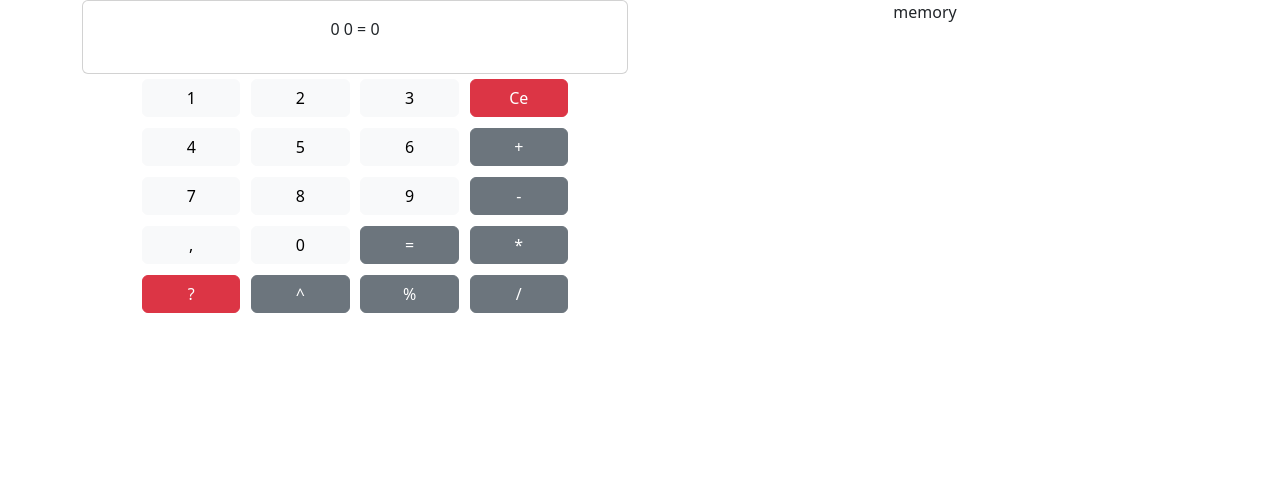
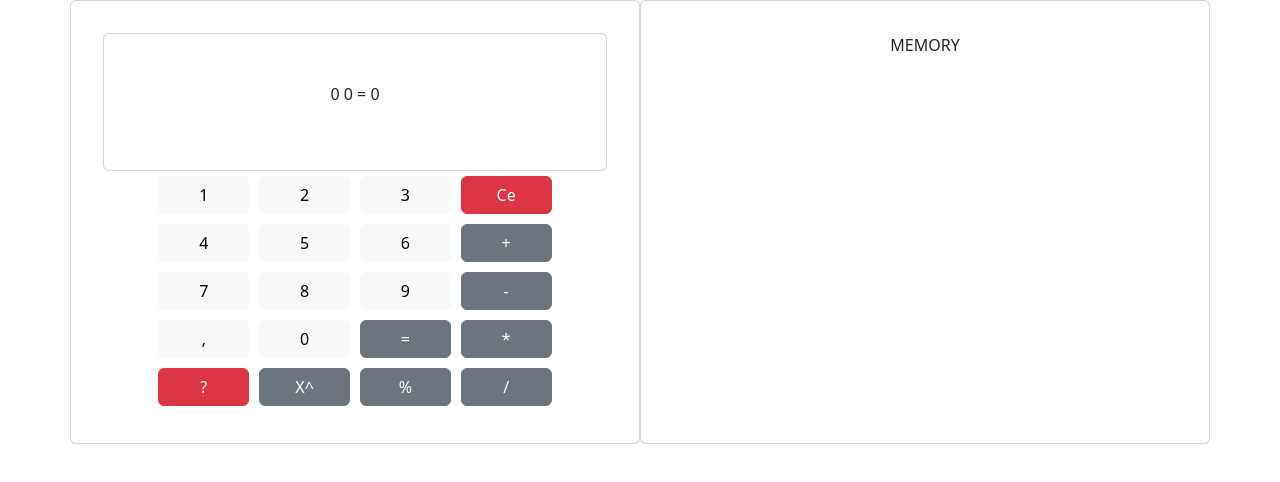
Before and after one commit to rafaScalet/calcBootstrap, an Angular app: page / in a window 1280 px wide. Shown: the top 482 px of the page. Built offline with nearby package versions, Linux system fonts and the light colour scheme.

Commit message:
some alterations on the aplication design

```diff
--- a/package.json
+++ b/package.json
@@ -21,6 +21,7 @@
     "@ng-bootstrap/ng-bootstrap": "^16.0.0",
     "@popperjs/core": "^2.11.8",
     "bootstrap": "^5.3.2",
+    "bootstrap-icons": "^1.11.3",
     "rxjs": "~7.8.0",
     "tslib": "^2.3.0",
     "zone.js": "~0.14.3"
--- a/src/app/calculator/calculator.component.css
+++ b/src/app/calculator/calculator.component.css
@@ -0,0 +1,3 @@
+.card{
+  padding: 2rem;
+}
--- a/src/app/calculator/calculator.component.html
+++ b/src/app/calculator/calculator.component.html
@@ -1,5 +1,6 @@
 <div class="container text-center">
   <div class="row row-cols-2">
+    <div class="card">
       <div class="calculator">
         <div class="display">
           <div class="card">
@@ -35,17 +36,20 @@
           </div>
           <div>
             <button style="width: 18%; margin: 1%" type="button" class="btn btn-danger">?</button>
-          <button style="width: 18%; margin: 1%" type="button" class="btn btn-secondary" (click)="ope('**')">^</button>
+            <button style="width: 18%; margin: 1%" type="button" class="btn btn-secondary" (click)="ope('**')">X^</button>
             <button style="width: 18%; margin: 1%" type="button" class="btn btn-secondary" (click)="ope('%')">%</button>
             <button style="width: 18%; margin: 1%" type="button" class="btn btn-secondary" (click)="ope('/')">/</button>
           </div>
         </div>
       </div>
+    </div>
+    <div class="card">
       <div class="memory">
-      <p>memory</p>
+        <p>MEMORY</p>
         <ul>
           <li *ngFor="let item of memory">{{ item }}</li>
         </ul>
       </div>
     </div>
   </div>
+</div>
--- a/src/app/calculator/calculator.component.ts
+++ b/src/app/calculator/calculator.component.ts
@@ -27,7 +27,7 @@ export class CalculatorComponent {
 
   calc() {
     this.result = eval(this.num2 + this.operation + this.num1);
-    this.memory.push(this.num2 + this.operation + this.num1 + '= ' + this.result);
+    this.memory.push(this.num2 + " " + this.operation + " " + this.num1 + ' = ' + this.result);
     this.text = '';
   }
 
```
Also changed, not shown: 1 other file (tests, documents, lock files or other folders). Lines whose indentation alone changed are shown as unchanged.
